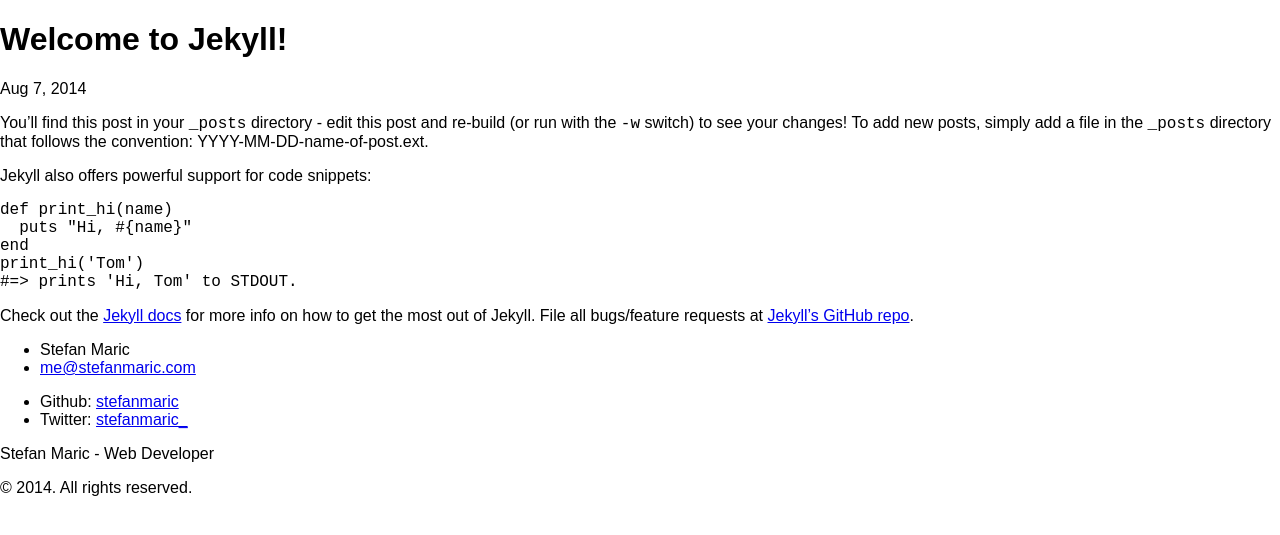
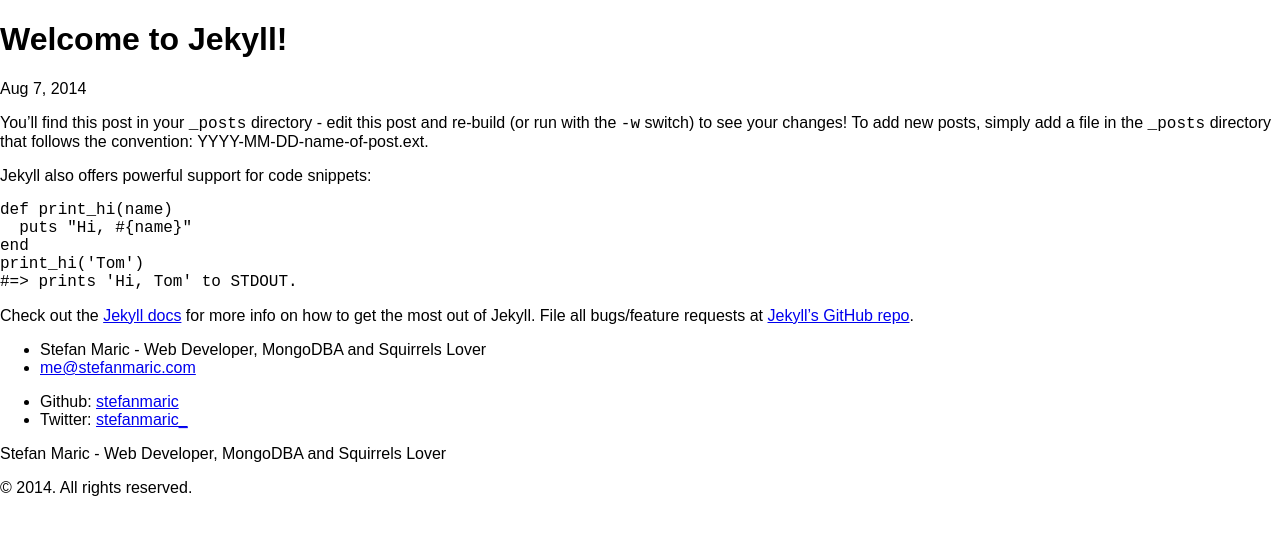
Before and after one commit to stefanmaric/stefanmaric.github.io, a Jekyll site: the page built from _posts/2014-08-07-welcome-to-jekyll.markdown, in a window 1280 px wide. Shown: the top 535 px of the page. Built offline with Jekyll 4.4.1, drawn with Linux system fonts in a browser that asks for light colours; comment, search, counter and statistics services are not loaded.

Commit message:
Longer description for better SEO.

```diff
--- a/_config.yml
+++ b/_config.yml
@@ -1,8 +1,8 @@
 # Site settings
-title: Stefan Maric
+title: "Stefan Maric - Web Developer, MongoDBA and Squirrels Lover"
 tagline: Web Developer
 email: me@stefanmaric.com
-description: "Stefan Maric - Web Developer"
+description: "Stefan Maric - Web Developer, MongoDBA and Squirrels Lover"
 baseurl: ""
 url: "http://stefanmaric.com"
 twitter_username: stefanmaric_
```
